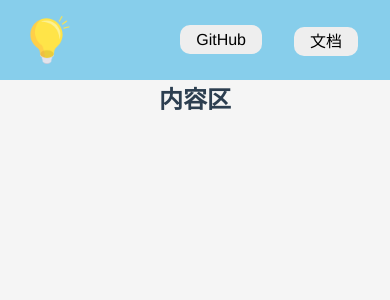
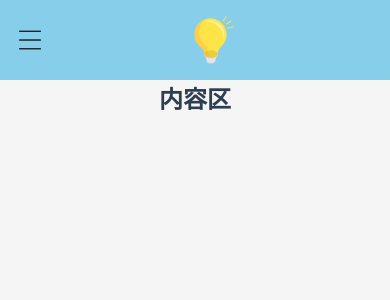
Before and after one commit to rookiepjx/ui-for-vue3, a Vue app: page /doc in a window 390 px wide. Shown: the top 300 px of the page. Built offline with nearby package versions, Linux system fonts and the light colour scheme.

Commit message:
实现响应式和toggleAside按钮

```diff
--- a/src/App.vue
+++ b/src/App.vue
@@ -10,7 +10,9 @@ import {
 export default {
   // vue3新增setup函数
   setup() {
-    const asideVisible = ref(false)
+    // 根据设备屏幕宽度决定显示/隐藏
+    const width = document.documentElement.clientWidth
+    const asideVisible = ref(width <= 500 ? false : true)
     // 使用 provide set变量，所有子组件都可以使用这个变量
     provide("asideVisible", asideVisible)
   },
--- a/src/components/TopNav.vue
+++ b/src/components/TopNav.vue
@@ -1,6 +1,7 @@
 <template>
 <div class="nav">
-  <div class="logo" @click="toggleAside">
+  <img class="toggleBtn" @click="toggleAside" src="../assets/img/menu.png" alt="" />
+  <div class="logo">
     <img class="avatar" src="../assets/img/avatar.png" alt="" />
   </div>
   <ul class="menu">
@@ -24,13 +25,13 @@ export default {
     const asideVisible = inject < Ref < boolean >> ("asideVisible");
     console.log("aside的值为" + asideVisible.value);
     const toggleAside = () => {
-      asideVisible.value = !asideVisible.value
-    }
+      asideVisible.value = !asideVisible.value;
+    };
 
     // return出去模板中才能使用这个变量
     return {
       asideVisible,
-      toggleAside
+      toggleAside,
     };
   },
 };
@@ -44,6 +45,12 @@ export default {
   display: flex;
   align-items: center;
   padding: 16px;
+
+  >.toggleBtn {
+    display: none;
+    width: 28px;
+    height: 28px;
+  }
 
   >.logo {
     max-width: 6em;
@@ -68,7 +75,7 @@ export default {
       border-radius: 10px;
       background-color: #eee;
       color: #000;
-      transition: .2s linear;
+      transition: 0.2s linear;
     }
 
     >li a:hover {
@@ -76,5 +83,20 @@ export default {
       background-color: #000;
     }
   }
+
+  //手机端 隐藏右边menu logo居中 显示切换aside按钮
+  @media (max-width: 500px) {
+    >.toggleBtn {
+      display: inline-block;
+    }
+
+    >.menu {
+      display: none;
+    }
+
+    >.logo {
+      margin: 0 auto;
+    }
+  }
 }
 </style>
```
Also changed, not shown: src/assets/img/menu.png (added).
